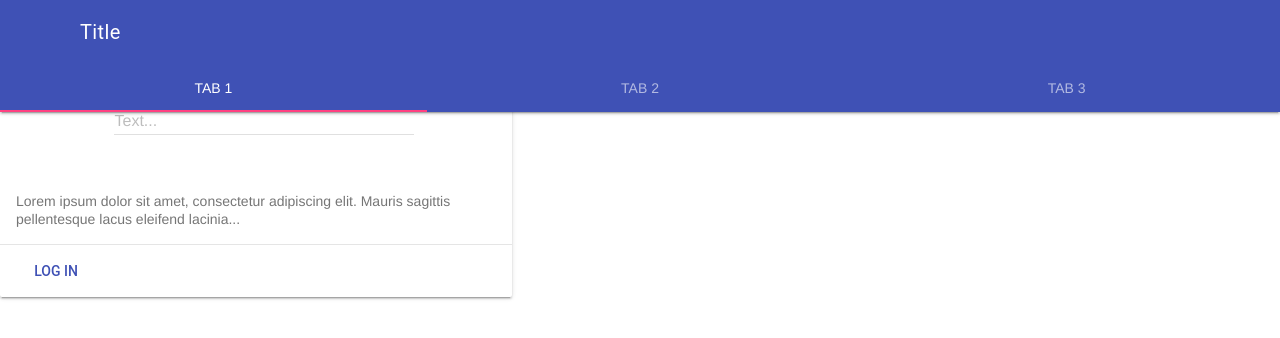
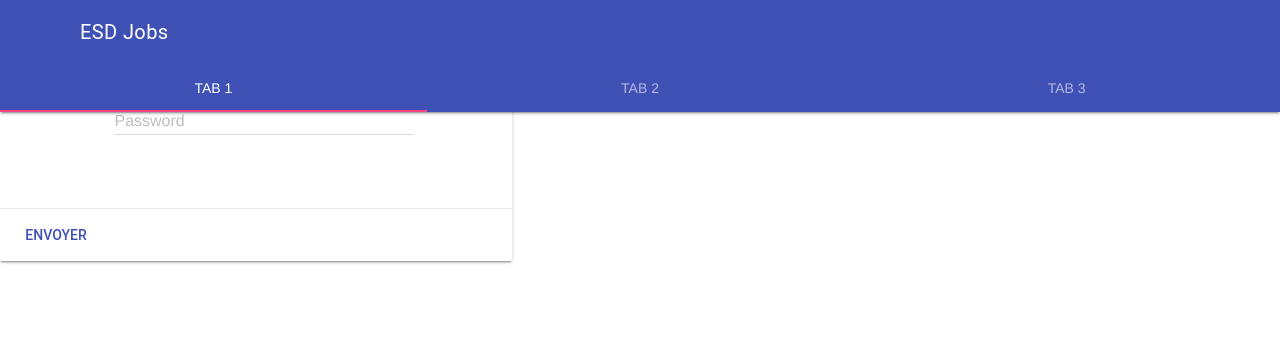
Before and after one commit to EnzoLp/projetwebstarterkit25062018, a website: page app/index.html.html in a window 1280 px wide. Drawn offline with nearby package versions, Linux system fonts and the light colour scheme.

Commit message:
only html
only html

```diff
--- a/app/index.html.html
+++ b/app/index.html.html
@@ -41,41 +41,53 @@
     <!-- Simple header with fixed tabs. -->
     <div class="mdl-layout mdl-js-layout mdl-layout--fixed-header
                 mdl-layout--fixed-tabs">
+
       <header class="mdl-layout__header">
+
         <div class="mdl-layout__header-row">
           <!-- Title -->
-          <span class="mdl-layout-title">Title</span>
+          <span class="mdl-layout-title">ESD Jobs</span>
         </div>
+
         <!-- Tabs -->
         <div class="mdl-layout__tab-bar mdl-js-ripple-effect">
           <a href="#fixed-tab-1" class="mdl-layout__tab is-active">Tab 1</a>
           <a href="#fixed-tab-2" class="mdl-layout__tab">Tab 2</a>
           <a href="#fixed-tab-3" class="mdl-layout__tab">Tab 3</a>
         </div>
+
         <link rel="stylesheet" href="https://fonts.googleapis.com/icon?family=Material+Icons">
         <link rel="stylesheet" href="https://code.getmdl.io/1.3.0/material.indigo-pink.min.css">
         <script defer src="https://code.getmdl.io/1.3.0/material.min.js"></script>
+
       </header>
+
       <div class="mdl-layout__drawer">
         <span class="mdl-layout-title">Title</span>
       </div>
+
       <main class="mdl-layout__content">
         <section class="mdl-layout__tab-panel is-active" id="fixed-tab-1">
           <div class="page-content"><!-- Your content goes here --></div>
+
         </section>
           <section class="mdl-layout__tab-panel" id="fixed-tab-2">
             <div class="page-content"><!-- Your content goes here --></div>
+
         </section>
           <section class="mdl-layout__tab-panel" id="fixed-tab-3">
             <div class="page-content"><!-- Your content goes here --></div>
+
         </section>
       </main>
     </div>
+
     <!-- build:js scripts/main.min.js -->
     <script src="scripts/main.js"></script>
     <!-- endbuild -->
 
     <!-- Google Analytics: change UA-XXXXX-X to be your site's ID -->
+
     <script>
       (function(i,s,o,g,r,a,m){i['GoogleAnalyticsObject']=r;i[r]=i[r]||function(){
       (i[r].q=i[r].q||[]).push(arguments)},i[r].l=1*new Date();a=s.createElement(o),
@@ -84,6 +96,7 @@
       ga('create', 'UA-XXXXX-X', 'auto');
       ga('send', 'pageview');
     </script>
+
     <!-- Built with love using Web Starter Kit -->
     <!-- Wide card with share menu button -->
 <style>
@@ -95,6 +108,7 @@
   height: 176px;
   background: url('../assets/demos/welcome_card.jpg') center / cover;
 }
+
 .demo-card-wide > .mdl-card__menu {
   color: #fff;
 }
@@ -108,28 +122,27 @@
 <form action="#">
   <div class="mdl-textfield mdl-js-textfield mdl-textfield--floating-label">
     <input class="mdl-textfield__input" type="text" id="sample3">
-    <label class="mdl-textfield__label" for="sample3">Text...</label>
+    <label class="mdl-textfield__label" for="sample3">Login</label>
   </div>
 
 <!-- Textfield with Floating Label -->
 <br>
-
   <div class="mdl-textfield mdl-js-textfield mdl-textfield--floating-label">
     <input class="mdl-textfield__input" type="text" id="sample3">
-    <label class="mdl-textfield__label" for="sample3">Text...</label>
+    <label class="mdl-textfield__label" for="sample3">Password</label>
   </div>
 </form>
 
   </div>
     <div class="mdl-card__supporting-text">
-    Lorem ipsum dolor sit amet, consectetur adipiscing elit.
-    Mauris sagittis pellentesque lacus eleifend lacinia...
   </div>
+
   <div class="mdl-card__actions mdl-card--border">
     <a class="mdl-button mdl-button--colored mdl-js-button mdl-js-ripple-effect">
-      LOG IN
+      Envoyer
     </a>
   </div>
+
   <div class="mdl-card__menu">
     <button class="mdl-button mdl-button--icon mdl-js-button mdl-js-ripple-effect">
       <i class="material-icons">share</i>
```
Lines whose indentation alone changed are shown as unchanged.
